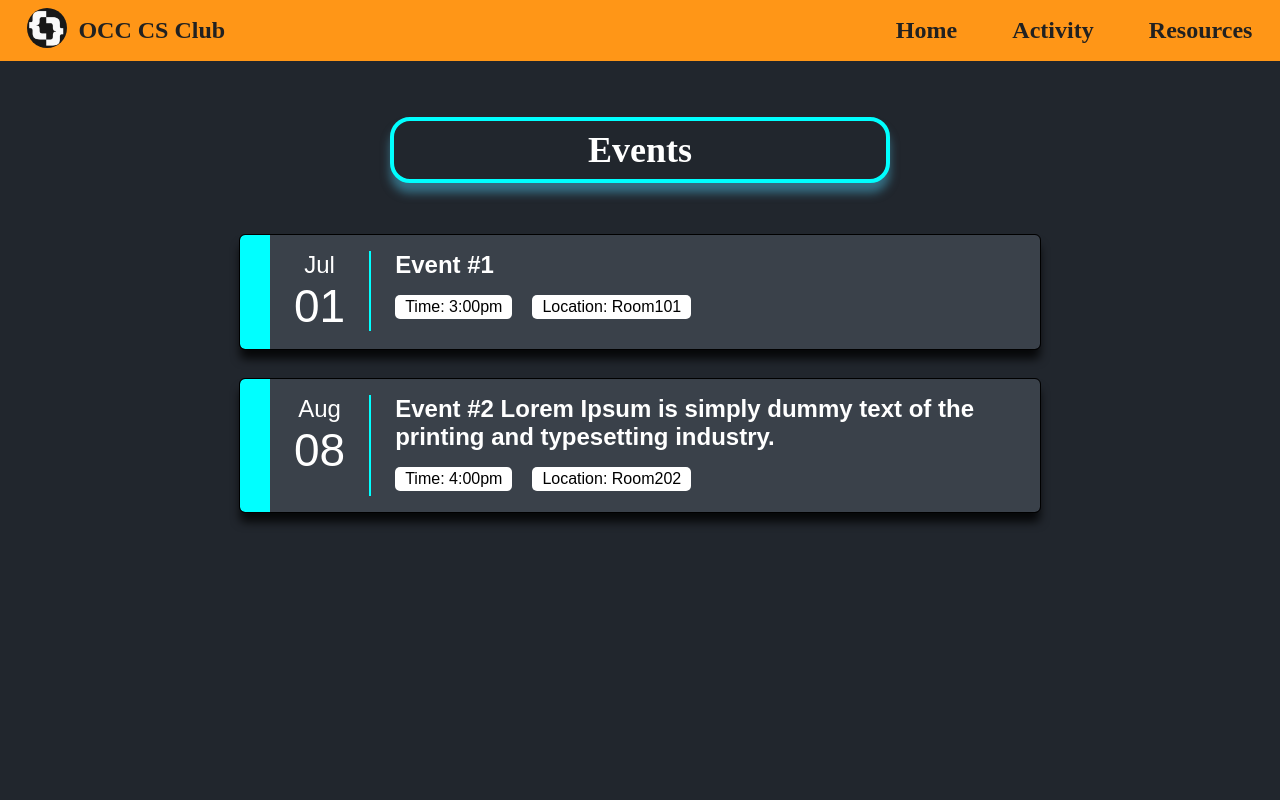
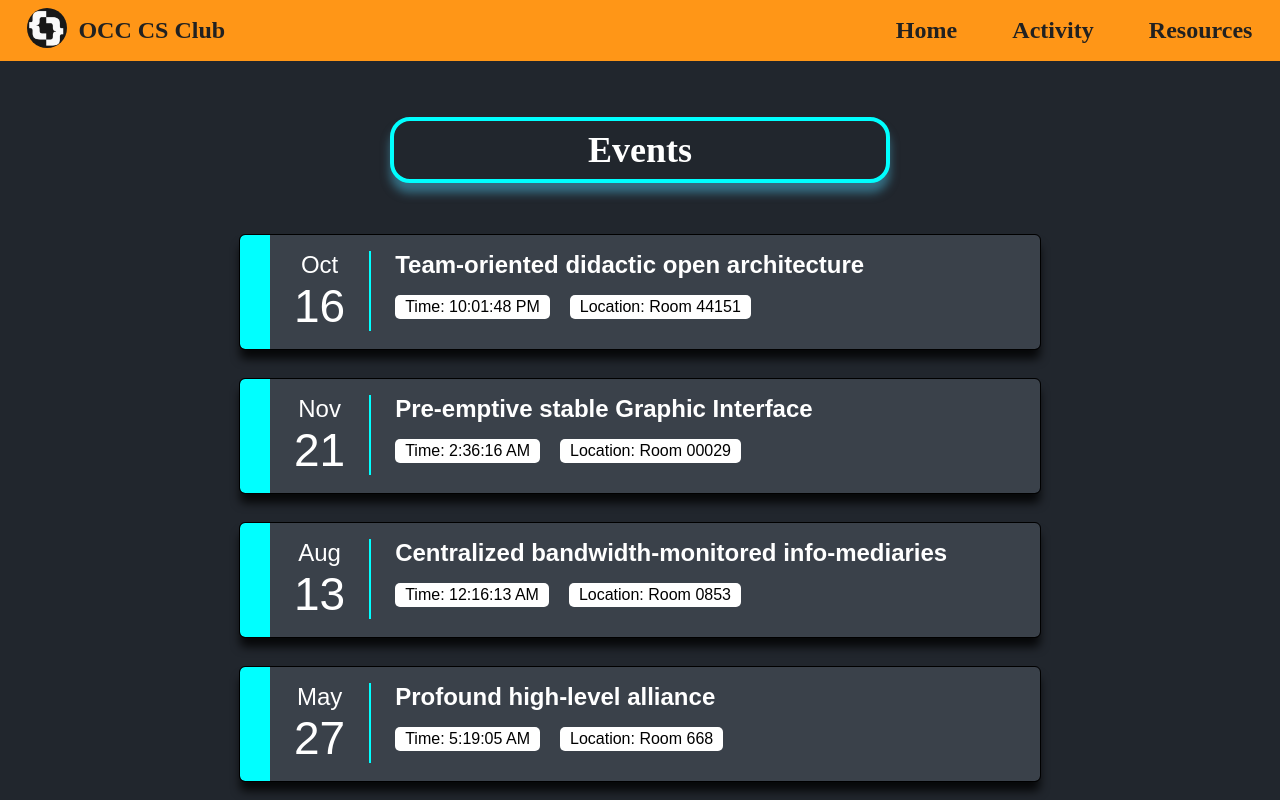
Before and after one commit to Computer-Science-Club-OCC/Computer-Science-Club-OCC.github.io, a React (Create React App) app: page /activity/events in a window 1280 px wide. Shown: the top 800 px of the page. Built offline with nearby package versions, Linux system fonts and the light colour scheme.

Commit message:
render fake data and add collapse feature

```diff
--- a/package.json
+++ b/package.json
@@ -25,6 +25,7 @@
 		"react-dom": "^18.1.0",
 		"react-router-dom": "^6.3.0",
 		"react-scripts": "5.0.1",
+		"react-spinners": "^0.13.4",
 		"styled-components": "^5.3.5",
 		"web-vitals": "^2.1.4"
 	},
--- a/src/activity/events/EventsList.js
+++ b/src/activity/events/EventsList.js
@@ -1,4 +1,6 @@
 import { useState, useEffect } from "react";
+import { PacmanLoader } from "react-spinners";
+import { eventsMap as eventsList } from "../fakeData";
 import "./events.css";
 
 function EventsList() {
@@ -10,39 +12,32 @@ function EventsList() {
 }
 export default EventsList;
 
-// TODO: Remove eventsList when using fakeData.js
-const eventsList = [
-	{
-		id: 1,
-		title: "Event #1",
-		month: "Jul",
-		day: "01",
-		location: "Room101",
-		time: "3:00pm",
-	},
-	{
-		id: 2,
-		title:
-			"Event #2 Lorem Ipsum is simply dummy text of the printing and typesetting industry.",
-		month: "Aug",
-		day: "08",
-		location: "Room202",
-		time: "4:00pm",
-	},
-];
+function ListEvents() {
+	const [isCollapse, setCollapse] = useState(false);
+	const [index, setIndex] = useState(null);
 
-function ListEvents() {
+	function handleClick(id) {
+		setCollapse(!isCollapse);
+		setIndex(id);
+		console.log("Clicked", isCollapse);
+		console.log(id);
+	}
+
+	const [isLoading, setLoading] = useState(false);
+	useEffect(() => {
+		setLoading(true);
+		setTimeout(() => {
+			setLoading(false);
+		}, 2000);
+	}, []);
+
 	return eventsList.map(singleEvent => {
-		const click = () => {
-			console.log("Clicked");
-		};
-
 		return (
 			<button
+				key={singleEvent.id}
 				className="event"
-				key={singleEvent.id}
 				type="button"
-				onClick={click}
+				onClick={() => handleClick(singleEvent.id)}
 			>
 				<div className="event-date">
 					<p id="month">{singleEvent.month}</p>
@@ -50,6 +45,26 @@ function ListEvents() {
 				</div>
 				<div className="event-info">
 					<h3 id="title">{singleEvent.title}</h3>
+
+					{isCollapse &&
+						singleEvent.id === index &&
+						(isLoading ? (
+							<PacmanLoader
+								cssOverride={{
+									margin: 10,
+								}}
+								size={30}
+								color="orange"
+								loadding={isLoading}
+							/>
+						) : (
+							<div className="event-expand">
+								<img src={singleEvent.image} alt="event" />
+								<p>Details: </p>
+								<p>{singleEvent.description}</p>
+							</div>
+						))}
+
 					<p id="important">Time: {singleEvent.time}</p>
 					<p id="important">Location: {singleEvent.location}</p>
 				</div>
--- a/src/activity/events/events.css
+++ b/src/activity/events/events.css
@@ -89,14 +89,14 @@
 
 .event-date {
 	display: inline-block;
-	padding: 0 0.75rem 0 0.25rem;
+	padding: 0 0.5rem 0 0.25rem;
 	vertical-align: top;
 	color: white;
 	font-weight: normal;
 }
 
 .event-date p {
-	margin: 0;
+	margin: 0 0.5rem 0 0;
 	padding: inherit;
 }
 
@@ -128,10 +128,30 @@
 
 .event-info #important {
 	display: inline-block;
-	margin: 0px 20px 5px 0;
+	margin: 0px 20px 10px 0;
 	padding: 3px 10px;
 	font-size: 16px;
 	color: black;
 	border-radius: 5px;
 	background-color: white;
 }
+
+.event-expand {
+	margin-top: 20px;
+	margin-right: 20px;
+	color: white;
+	font-size: 18px;
+}
+
+.event-expand p {
+	margin: 2rem 2rem 2rem 0;
+}
+
+.event-expand img {
+	max-width: 640px;
+	max-height: 300px;
+}
+
+.loading {
+	margin: auto;
+}
--- a/src/activity/fakeData.js
+++ b/src/activity/fakeData.js
@@ -5,18 +5,23 @@ const eventsMap = [];
 for (let i = 1; i <= 20; i += 1) {
 	const title = faker.company.catchPhrase();
 	const description = faker.lorem.paragraph(3);
-	const location = faker.address.buildingNumber();
-	const image = faker.image.nature(640, 480, true);
+	const location = `Room ${faker.address.buildingNumber()}`;
+	const image = faker.image.nature(640, 360, true);
 
-	const dateTime = faker.date.recent(30);
-	const date = dateTime.toLocaleDateString();
+	const dateTime = faker.date.future(60);
+	const day =
+		dateTime.getDate() < 10
+			? `0${dateTime.getDate().toLocaleString()}`
+			: dateTime.getDate().toLocaleString();
+	const month = dateTime.toLocaleString("en-US", { month: "short" });
 	const time = dateTime.toLocaleTimeString();
 
 	eventsMap.push({
 		id: i,
 		title,
 		description,
-		date,
+		day,
+		month,
 		time,
 		location,
 		image,
```
Also changed, not shown: 1 other file (tests, documents, lock files or other folders).
